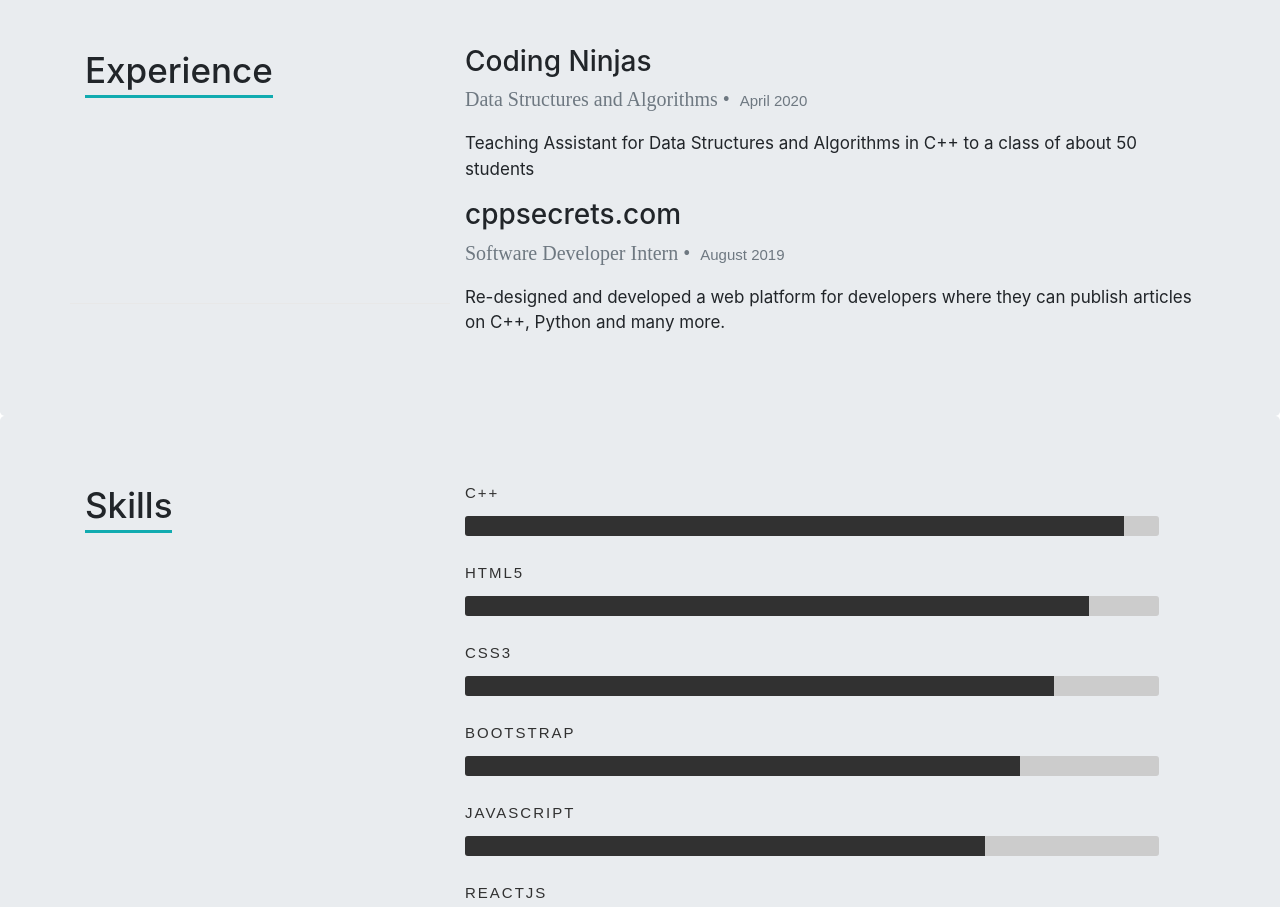
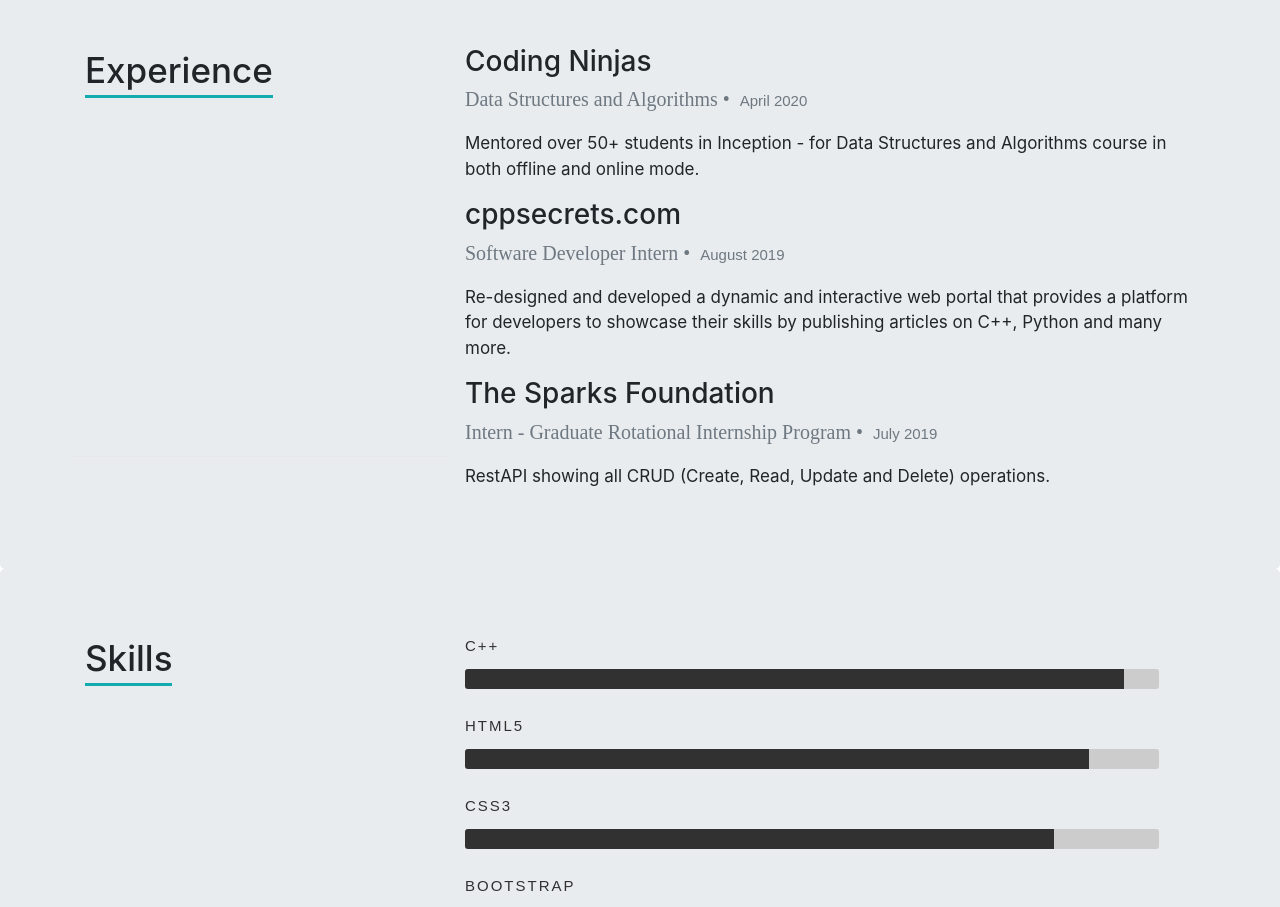
Before and after one commit to vaishali614/vaishali-thakur, a React (Create React App) app: page / in a window 1280 px wide. Shown: the part 1660-2567 px from the top of the page. Built offline with nearby package versions, Linux system fonts and the light colour scheme.

Commit message:
Update resumeData.js

```diff
--- a/src/resumeData.js
+++ b/src/resumeData.js
@@ -61,14 +61,21 @@
         "specialization":"Data Structures and Algorithms",
         "MonthOfLeaving":"April",
         "YearOfLeaving":"2020",
-        "Achievements":"Teaching Assistant for Data Structures and Algorithms in C++ to a class of about 50 students"
+        "Achievements":"Mentored over 50+ students in Inception - for Data Structures and Algorithms course in both offline and online mode."
       },
       {
         "CompanyName":"cppsecrets.com",
         "specialization":"Software Developer Intern",
         "MonthOfLeaving":"August",
         "YearOfLeaving":"2019",
-        "Achievements":"Re-designed and developed a web platform for developers where they can publish articles on C++, Python and many more."
+        "Achievements":"Re-designed and developed a dynamic and interactive web portal that provides a platform for developers to showcase their skills by publishing articles on C++, Python and many more."
+      },
+      {
+        "CompanyName":"The Sparks Foundation",
+        "specialization":"Intern - Graduate Rotational Internship Program",
+        "MonthOfLeaving":"July",
+        "YearOfLeaving":"2019",
+        "Achievements":"RestAPI showing all CRUD (Create, Read, Update and Delete) operations."
       }
     ],
     "skillsDescription":"Coding enthusiast and a ReactJS developer",
```
